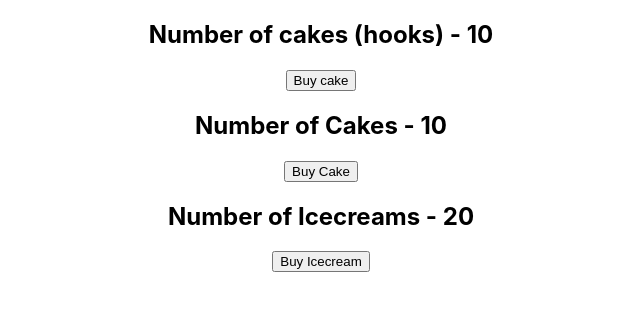
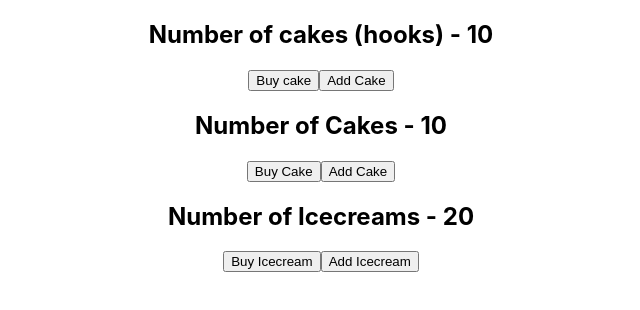
Before and after one commit to taoyuchuan/ReactReduxDemo, a React (Create React App) app: page / in a window 1280 px wide. Shown: the top 310 px of the page, without its empty margins (319-959 px from the left). Built offline with nearby package versions, Linux system fonts and the light colour scheme.

Commit message:
Add more functions to reducer

```diff
--- a/src/components/CakeContainer.js
+++ b/src/components/CakeContainer.js
@@ -1,12 +1,13 @@
 import React from 'react'
 import { connect } from 'react-redux'
-import { buyCake } from '../redux'
+import { buyCake, addCake } from '../redux'
 
 function CakeContainer(props) {
   return (
     <div>
       <h2>Number of Cakes - { props.numOfCakes }</h2>
       <button onClick = { props.buyCake }>Buy Cake</button>
+      <button onClick = { props.addCake }>Add Cake</button>
     </div>
   )
 }
@@ -19,7 +20,8 @@ const mapStateToProps = state => {
 
 const mapDispatchToProps = dispatch => {
   return {
-    buyCake: () => dispatch(buyCake())
+    buyCake: () => dispatch(buyCake()),
+    addCake: () => dispatch(addCake())
   }
 }
 
--- a/src/components/HooksCakeContainer.js
+++ b/src/components/HooksCakeContainer.js
@@ -1,6 +1,6 @@
 import React from 'react'
 import { useSelector, useDispatch } from 'react-redux'
-import { buyCake } from '../redux'
+import { buyCake, addCake } from '../redux'
 
 function HooksCakeContainer() {
   const numOfCakes = useSelector(state => state.cake.numOfCakes)
@@ -9,6 +9,7 @@ function HooksCakeContainer() {
     <div>
       <h2>Number of cakes (hooks) - { numOfCakes }</h2>
       <button onClick = { () => dispatch(buyCake()) }>Buy cake</button>
+      <button onClick = { () => dispatch(addCake()) }>Add Cake</button>
     </div>
   )
 }
--- a/src/components/IceCreamContainer.js
+++ b/src/components/IceCreamContainer.js
@@ -1,12 +1,13 @@
 import React from 'react'
 import { connect } from 'react-redux'
-import { buyIceCream } from '../redux'
+import { buyIceCream, addIceCream } from '../redux'
 
 function IceCreamContainer(props) {
   return (
     <div>
       <h2>Number of Icecreams - { props.numOfIceCreams }</h2>
       <button onClick = { props.buyIceCream }>Buy Icecream</button>
+      <button onClick = { props.addIceCream }>Add Icecream</button>
     </div>
   )
 }
@@ -19,7 +20,8 @@ const mapStateToProps = state => {
 
 const mapDispatchToProps = dispatch => {
   return {
-    buyIceCream: () => dispatch(buyIceCream())
+    buyIceCream: () => dispatch(buyIceCream()),
+    addIceCream: () => dispatch(addIceCream())
   }
 }
 
--- a/src/redux/cake/cakeActions.js
+++ b/src/redux/cake/cakeActions.js
@@ -1,7 +1,13 @@
-import { BUY_CAKE } from './cakeTypes'
+import { BUY_CAKE, ADD_CAKE } from './cakeTypes'
 
 export const buyCake = () => {
   return {
     type: BUY_CAKE
   }
 }
+
+export const addCake = () => {
+  return {
+    type: ADD_CAKE
+  }
+}
--- a/src/redux/cake/cakeReducer.js
+++ b/src/redux/cake/cakeReducer.js
@@ -1,4 +1,4 @@
-import { BUY_CAKE } from './cakeTypes'
+import { BUY_CAKE, ADD_CAKE } from './cakeTypes'
 
 const initialState = {
   numOfCakes: 10
@@ -11,6 +11,11 @@ const cakeReducer = (state = initialState, action) => {
       numOfCakes: state.numOfCakes - 1
     }
 
+    case ADD_CAKE: return {
+      ...state,
+      numOfCakes: state.numOfCakes + 1
+    }
+
     default: return state
   }
 }
--- a/src/redux/cake/cakeTypes.js
+++ b/src/redux/cake/cakeTypes.js
@@ -1 +1,2 @@
 export const BUY_CAKE = 'BUY_CAKE'
+export const ADD_CAKE = 'ADD_CAKE'
--- a/src/redux/iceCream/iceCreamActions.js
+++ b/src/redux/iceCream/iceCreamActions.js
@@ -1,7 +1,13 @@
-import { BUY_ICECREAM } from './iceCreamTypes'
+import { BUY_ICECREAM, ADD_ICECREAM } from './iceCreamTypes'
 
 export const buyIceCream = () => {
   return {
     type: BUY_ICECREAM
   }
 }
+
+export const addIceCream = () => {
+  return {
+    type: ADD_ICECREAM
+  }
+}
--- a/src/redux/iceCream/iceCreamReducer.js
+++ b/src/redux/iceCream/iceCreamReducer.js
@@ -1,4 +1,4 @@
-import { BUY_ICECREAM } from './iceCreamTypes'
+import { BUY_ICECREAM, ADD_ICECREAM } from './iceCreamTypes'
 
 const initialState = {
   numOfIceCreams: 20
@@ -11,6 +11,11 @@ const iceCreamReducer = (state = initialState, action) => {
       numOfIceCreams: state.numOfIceCreams - 1
     }
 
+    case ADD_ICECREAM: return {
+      ...state,
+      numOfIceCreams: state.numOfIceCreams + 1
+    }
+
     default: return state
   }
 }
--- a/src/redux/iceCream/iceCreamTypes.js
+++ b/src/redux/iceCream/iceCreamTypes.js
@@ -1 +1,2 @@
 export const BUY_ICECREAM = 'BUY_ICECREAM'
+export const ADD_ICECREAM = 'ADD_ICECREAM'
--- a/src/redux/index.js
+++ b/src/redux/index.js
@@ -1,2 +1,2 @@
-export { buyCake } from './cake/cakeActions'
-export { buyIceCream } from './iceCream/iceCreamActions'
+export { buyCake, addCake } from './cake/cakeActions'
+export { buyIceCream, addIceCream } from './iceCream/iceCreamActions'
```
